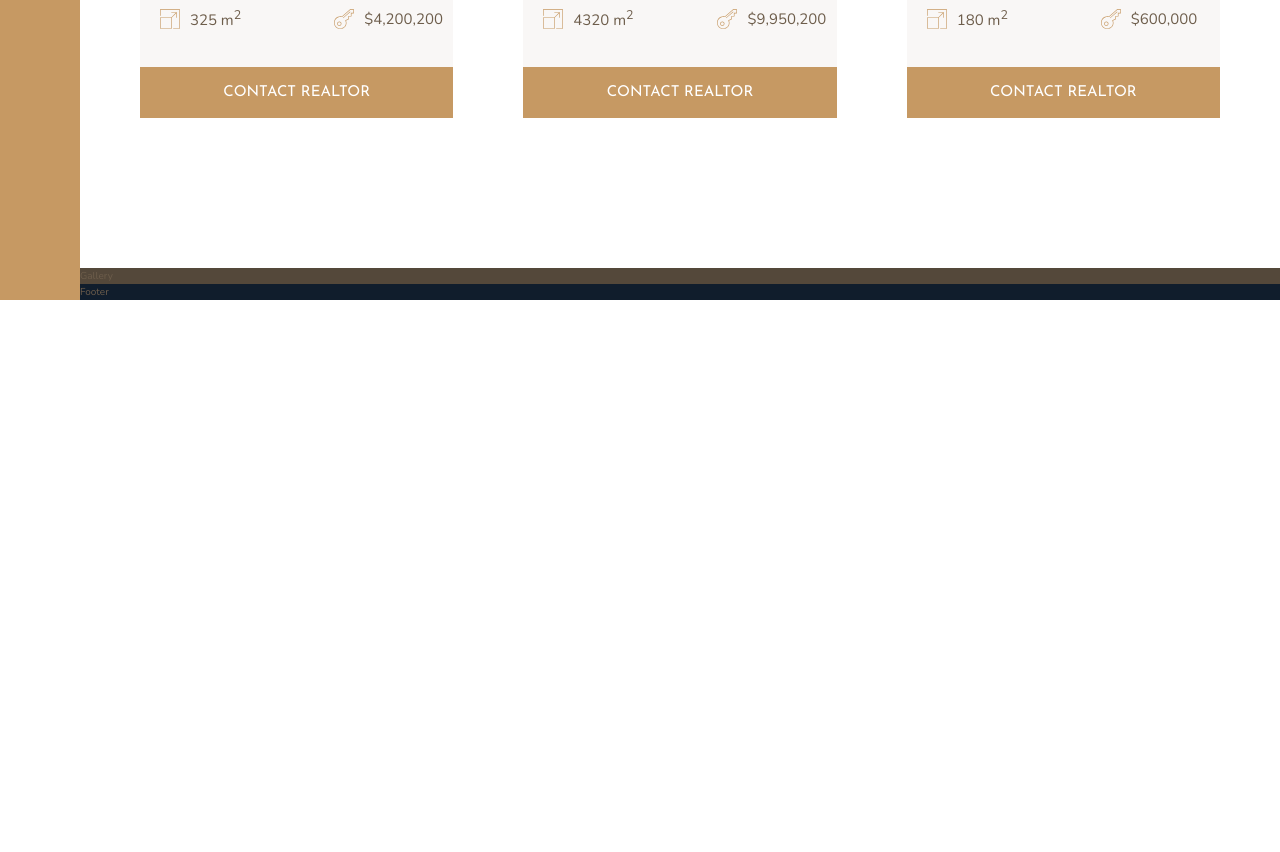
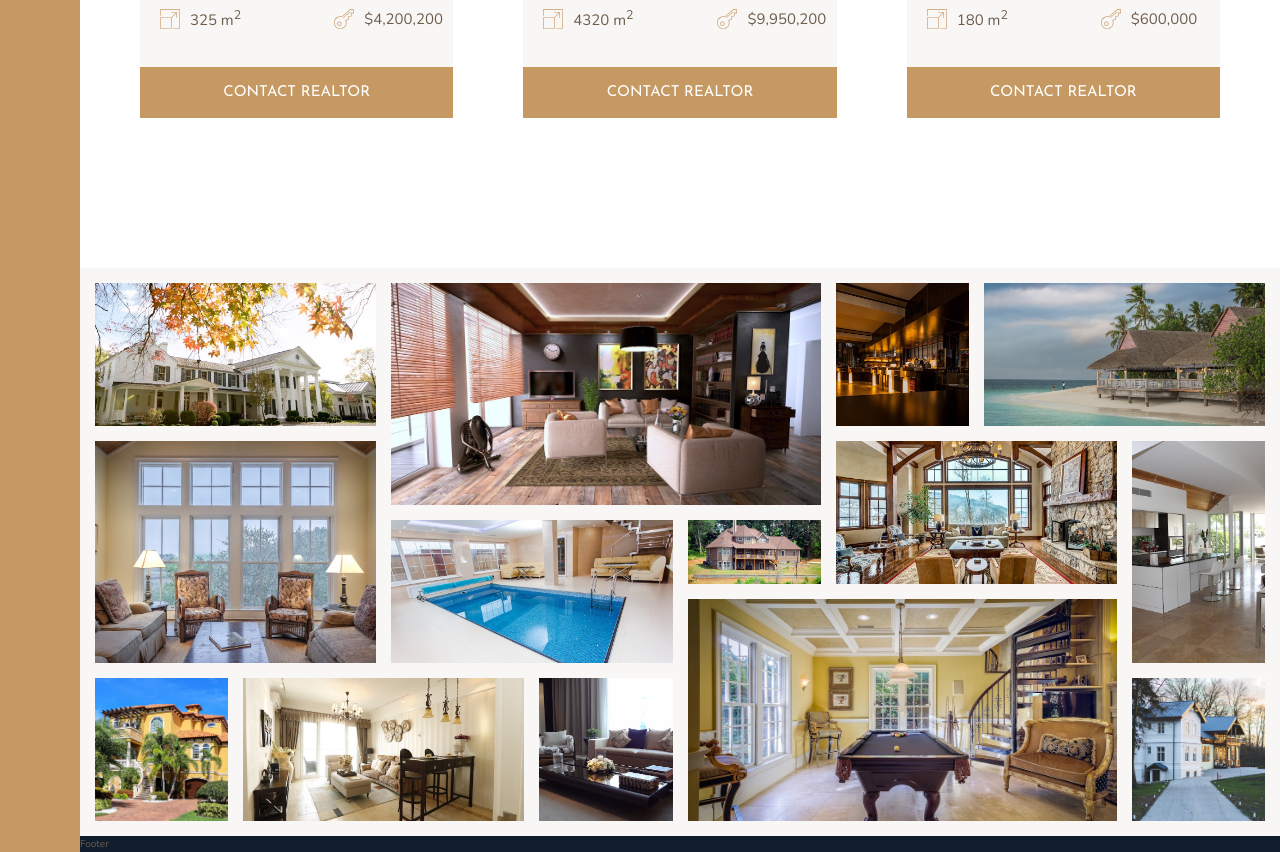
Before and after one commit to lebocow/Nexter, a website: page index.html in a window 1280 px wide. Shown: the part 2804-3656 px from the top of the page. Before the commit the page ends 3104 px from the top, so only its background shows below. Drawn offline with nearby package versions, Linux system fonts and the light colour scheme.

Commit message:
Building the Gallery Section

```diff
--- a/index.html
+++ b/index.html
@@ -341,7 +341,83 @@
       </div>
     </section>
 
-    <section class="gallery">Gallery</section>
+    <section class="gallery">
+      <figure class="gallery__item gallery__item--1">
+        <img src="img/gal-1.jpeg" alt="Gallery image 1" class="gallery__img" />
+      </figure>
+
+      <figure class="gallery__item gallery__item--2">
+        <img src="img/gal-2.jpeg" alt="Gallery image 2" class="gallery__img" />
+      </figure>
+
+      <figure class="gallery__item gallery__item--3">
+        <img src="img/gal-3.jpeg" alt="Gallery image 3" class="gallery__img" />
+      </figure>
+
+      <figure class="gallery__item gallery__item--4">
+        <img src="img/gal-4.jpeg" alt="Gallery image 4" class="gallery__img" />
+      </figure>
+
+      <figure class="gallery__item gallery__item--5">
+        <img src="img/gal-5.jpeg" alt="Gallery image 5" class="gallery__img" />
+      </figure>
+
+      <figure class="gallery__item gallery__item--6">
+        <img src="img/gal-6.jpeg" alt="Gallery image 6" class="gallery__img" />
+      </figure>
+
+      <figure class="gallery__item gallery__item--7">
+        <img src="img/gal-7.jpeg" alt="Gallery image 7" class="gallery__img" />
+      </figure>
+
+      <figure class="gallery__item gallery__item--8">
+        <img src="img/gal-8.jpeg" alt="Gallery image 8" class="gallery__img" />
+      </figure>
+
+      <figure class="gallery__item gallery__item--9">
+        <img src="img/gal-9.jpeg" alt="Gallery image 9" class="gallery__img" />
+      </figure>
+
+      <figure class="gallery__item gallery__item--10">
+        <img
+          src="img/gal-10.jpeg"
+          alt="Gallery image 10"
+          class="gallery__img"
+        />
+      </figure>
+
+      <figure class="gallery__item gallery__item--11">
+        <img
+          src="img/gal-11.jpeg"
+          alt="Gallery image 11"
+          class="gallery__img"
+        />
+      </figure>
+
+      <figure class="gallery__item gallery__item--12">
+        <img
+          src="img/gal-12.jpeg"
+          alt="Gallery image 12"
+          class="gallery__img"
+        />
+      </figure>
+
+      <figure class="gallery__item gallery__item--13">
+        <img
+          src="img/gal-13.jpeg"
+          alt="Gallery image 13"
+          class="gallery__img"
+        />
+      </figure>
+
+      <figure class="gallery__item gallery__item--14">
+        <img
+          src="img/gal-14.jpeg"
+          alt="Gallery image 14"
+          class="gallery__img"
+        />
+      </figure>
+    </section>
 
     <footer class="footer">Footer</footer>
   </body>
--- a/sass/_gallery.scss
+++ b/sass/_gallery.scss
@@ -1,4 +1,89 @@
 .gallery {
-  background-color: $color-grey-dark-1;
+  background-color: $color-grey-light-1;
   grid-column: full-start / full-end;
+
+  display: grid;
+  grid-template-columns: repeat(8, 1fr);
+  grid-template-rows: repeat(7, 5vw);
+  gap: 1.5rem;
+  padding: 1.5rem;
+
+  &__item {
+    &--1 {
+      grid-row: 1 / span 2;
+      grid-column: 1 / span 2;
+    }
+
+    &--2 {
+      grid-row: 1 / 4;
+      grid-column: 3 / 6;
+    }
+
+    &--3 {
+      grid-column: 6 / 7;
+      grid-row: 1 / 3;
+    }
+
+    &--4 {
+      grid-column: 7 / 9;
+      grid-row: 1 / 3;
+    }
+
+    &--5 {
+      grid-column: 1 / 3;
+      grid-row: 3 / 6;
+    }
+
+    &--6 {
+      grid-column: 3 / 5;
+      grid-row: 4 / 6;
+    }
+
+    &--7 {
+      grid-column: 5 / 6;
+      grid-row: 4 / 5;
+    }
+
+    &--8 {
+      grid-column: 6 / 8;
+      grid-row: 3 / 5;
+    }
+
+    &--9 {
+      grid-column: 8 / 9;
+      grid-row: 3 / 6;
+    }
+
+    &--10 {
+      grid-column: 1 / 2;
+      grid-row: 6 / 8;
+    }
+
+    &--11 {
+      grid-column: 2 / 4;
+      grid-row: 6 / 8;
+    }
+
+    &--12 {
+      grid-column: 4 / 5;
+      grid-row: 6 / 8;
+    }
+
+    &--13 {
+      grid-column: 5 / 8;
+      grid-row: 5 / 8;
+    }
+
+    &--14 {
+      grid-column: 8 / 9;
+      grid-row: 6 / 8;
+    }
+  }
+
+  &__img {
+    width: 100%;
+    height: 100%;
+    object-fit: cover;
+    display: block;
+  }
 }
```
Also changed, not shown: css/style.css.
